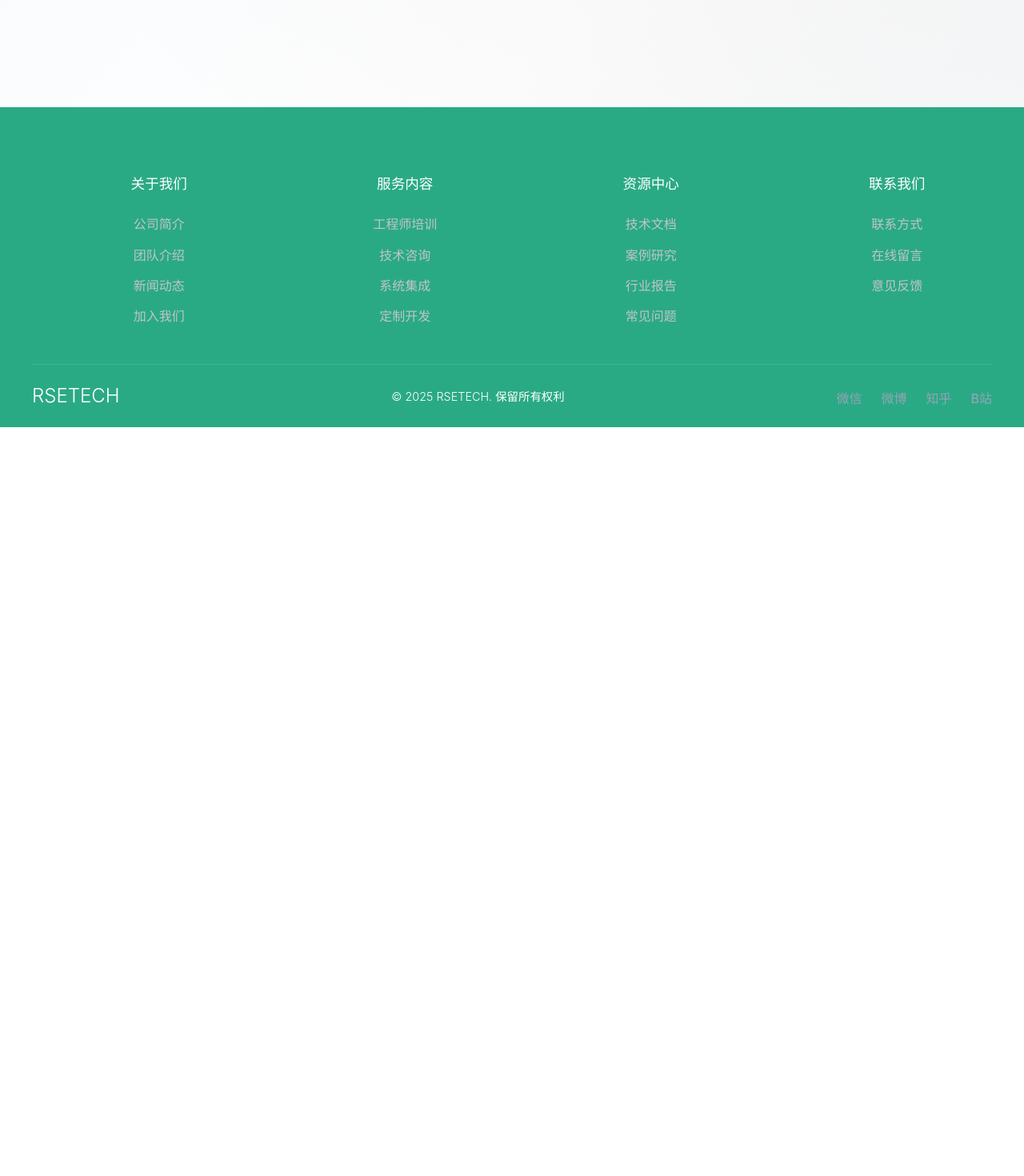
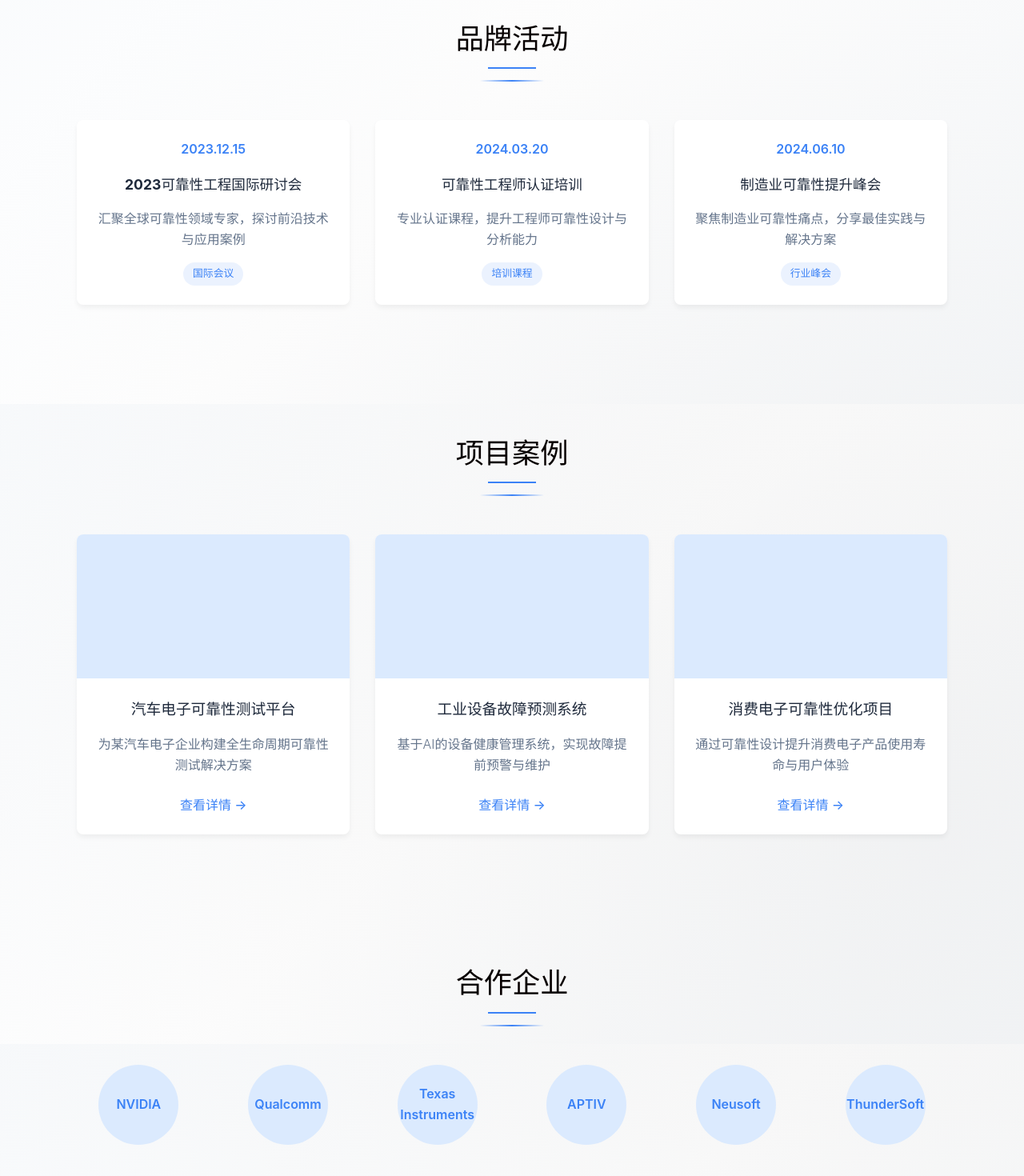
Before and after one commit to dididiskq/WeiMin, a Vue app in the folder vue-wmhx-pro/: page / in a window 1280 px wide. Shown: the part 3495-4965 px from the top of the page at 80% size. Before the commit the page ends 4029 px from the top, so only its background shows below. Built offline with nearby package versions, Linux system fonts and the light colour scheme.

Commit message:
feat(页面内容): 更新联系我们信息并新增品牌活动、项目案例和合作企业板块
更新了联系我们页面的公司地址、联系电话和电子邮箱信息
在首页新增了品牌活动、项目案例和合作企业三个板块，包括相关样式和内容

```diff
--- a/vue-wmhx-pro/src/views/ContactUs.vue
+++ b/vue-wmhx-pro/src/views/ContactUs.vue
@@ -16,7 +16,7 @@
               </div>
               <div class="contact-details">
                 <h3>公司地址</h3>
-                <p>深圳市南山区科技园南区科技南十二路007号</p>
+                <p>深圳市龙华区人民路与八一路交汇处环智中心C座46楼</p>
               </div>
             </div>
 
@@ -26,7 +26,7 @@
               </div>
               <div class="contact-details">
                 <h3>联系电话</h3>
-                <p>0755-12345678</p>
+                <p>李老师：6666-12345678</p>
               </div>
             </div>
 
@@ -36,7 +36,7 @@
               </div>
               <div class="contact-details">
                 <h3>电子邮箱</h3>
-                <p>contact@reliability-engineering.org</p>
+                <p>RSE_2021@163.com</p>
               </div>
             </div>
           </div>
--- a/vue-wmhx-pro/src/views/Home.vue
+++ b/vue-wmhx-pro/src/views/Home.vue
@@ -180,6 +180,90 @@ onMounted(() => {
           <div class="service-card hover-lift">
             <div class="card-icon"><span>05</span></div>
             <h3>可靠性平台搭建</h3>
+          </div>
+        </div>
+      </section>
+
+      <!-- 品牌活动 -->
+      <section id="activities" class="section fade-in">
+        <div class="section-header">
+          <h2 class="section-title">品牌活动</h2>
+          <div class="section-divider"></div>
+        </div>
+        <div class="activities-container">
+          <div class="activity-card">
+            <div class="activity-date">2023.12.15</div>
+            <h3 class="activity-title">2023可靠性工程国际研讨会</h3>
+            <p class="activity-desc">汇聚全球可靠性领域专家，探讨前沿技术与应用案例</p>
+            <div class="activity-tag">国际会议</div>
+          </div>
+          <div class="activity-card">
+            <div class="activity-date">2024.03.20</div>
+            <h3 class="activity-title">可靠性工程师认证培训</h3>
+            <p class="activity-desc">专业认证课程，提升工程师可靠性设计与分析能力</p>
+            <div class="activity-tag">培训课程</div>
+          </div>
+          <div class="activity-card">
+            <div class="activity-date">2024.06.10</div>
+            <h3 class="activity-title">制造业可靠性提升峰会</h3>
+            <p class="activity-desc">聚焦制造业可靠性痛点，分享最佳实践与解决方案</p>
+            <div class="activity-tag">行业峰会</div>
+          </div>
+        </div>
+      </section>
+
+      <!-- 项目案例 -->
+      <section id="cases" class="section fade-in">
+        <div class="section-header">
+          <h2 class="section-title">项目案例</h2>
+          <div class="section-divider"></div>
+        </div>
+        <div class="cases-grid">
+          <div class="case-card">
+            <div class="case-image" style="background-color: #dbeafe;"></div>
+            <h3 class="case-title">汽车电子可靠性测试平台</h3>
+            <p class="case-desc">为某汽车电子企业构建全生命周期可靠性测试解决方案</p>
+            <router-link to="/project-case" class="case-link">查看详情 →</router-link>
+          </div>
+          <div class="case-card">
+            <div class="case-image" style="background-color: #dbeafe;"></div>
+            <h3 class="case-title">工业设备故障预测系统</h3>
+            <p class="case-desc">基于AI的设备健康管理系统，实现故障提前预警与维护</p>
+            <router-link to="/project-case" class="case-link">查看详情 →</router-link>
+          </div>
+          <div class="case-card">
+            <div class="case-image" style="background-color: #dbeafe;"></div>
+            <h3 class="case-title">消费电子可靠性优化项目</h3>
+            <p class="case-desc">通过可靠性设计提升消费电子产品使用寿命与用户体验</p>
+            <router-link to="/project-case" class="case-link">查看详情 →</router-link>
+          </div>
+        </div>
+      </section>
+
+      <!-- 合作企业 -->
+      <section id="cooperation" class="section fade-in">
+        <div class="section-header">
+          <h2 class="section-title">合作企业</h2>
+          <div class="section-divider"></div>
+        </div>
+        <div class="companies-grid">
+          <div class="company-card">
+            <div class="company-logo" style="background-color: #dbeafe;">NVIDIA</div>
+          </div>
+          <div class="company-card">
+            <div class="company-logo" style="background-color: #dbeafe;">Qualcomm</div>
+          </div>
+          <div class="company-card">
+            <div class="company-logo" style="background-color: #dbeafe;">Texas Instruments</div>
+          </div>
+          <div class="company-card">
+            <div class="company-logo" style="background-color: #dbeafe;">APTIV</div>
+          </div>
+          <div class="company-card">
+            <div class="company-logo" style="background-color: #dbeafe;">Neusoft</div>
+          </div>
+          <div class="company-card">
+            <div class="company-logo" style="background-color: #dbeafe;">ThunderSoft</div>
           </div>
         </div>
       </section>
@@ -487,7 +571,142 @@ onMounted(() => {
   box-shadow: 0 10px 25px -5px rgba(0, 0, 0, 0.2);
 }
 
-.card-icon {
+/* 合作企业 */
+.companies-grid {
+  display: grid;
+  grid-template-columns: repeat(auto-fit, minmax(150px, 1fr));
+  gap: 2rem;
+  justify-items: center;
+}
+
+.company-card {
+  display: flex;
+  flex-direction: column;
+  align-items: center;
+}
+
+.company-logo {
+  width: 100px;
+  height: 100px;
+  border-radius: 50%;
+  display: flex;
+  align-items: center;
+  justify-content: center;
+  color: #3b82f6;
+  font-weight: 600;
+  margin-bottom: 1rem;
+  transition: all 0.3s ease;
+}
+
+.company-card:hover .company-logo {
+  transform: scale(1.1);
+  box-shadow: 0 10px 15px -3px rgba(59, 130, 246, 0.3);
+}
+
+/* 品牌活动 */
+.activities-container {
+  display: grid;
+  grid-template-columns: repeat(auto-fit, minmax(300px, 1fr));
+  gap: 2rem;
+}
+
+.activity-card {
+  background: #ffffff;
+  border-radius: 8px;
+  padding: 1.5rem;
+  box-shadow: 0 4px 6px rgba(0, 0, 0, 0.05);
+  transition: transform 0.3s ease, box-shadow 0.3s ease;
+}
+
+.activity-card:hover {
+  transform: translateY(-5px);
+  box-shadow: 0 10px 15px -3px rgba(59, 130, 246, 0.1);
+}
+
+.activity-date {
+  color: #3b82f6;
+  font-weight: 600;
+  margin-bottom: 0.5rem;
+}
+
+.activity-title {
+  color: #1e293b;
+  margin-bottom: 0.75rem;
+  font-size: 1.1rem;
+}
+
+.activity-desc {
+  color: #64748b;
+  margin-bottom: 1rem;
+  line-height: 1.6;
+}
+
+.activity-tag {
+  display: inline-block;
+  background: rgba(59, 130, 246, 0.1);
+  color: #3b82f6;
+  padding: 0.25rem 0.75rem;
+  border-radius: 20px;
+  font-size: 0.8rem;
+}
+
+/* 项目案例 */
+.cases-grid {
+  display: grid;
+  grid-template-columns: repeat(auto-fit, minmax(300px, 1fr));
+  gap: 2rem;
+}
+
+.case-card {
+  background: #ffffff;
+  border-radius: 8px;
+  overflow: hidden;
+  box-shadow: 0 4px 6px rgba(0, 0, 0, 0.05);
+  transition: transform 0.3s ease, box-shadow 0.3s ease;
+}
+
+.case-card:hover {
+  transform: translateY(-5px);
+  box-shadow: 0 10px 15px -3px rgba(59, 130, 246, 0.1);
+}
+
+.case-image {
+  height: 180px;
+  margin-bottom: 1.5rem;
+  display: flex;
+  align-items: center;
+  justify-content: center;
+  font-size: 1.5rem;
+  color: #3b82f6;
+}
+
+.case-title {
+  color: #1e293b;
+  margin-bottom: 0.5rem;
+  padding: 0 1.5rem;
+}
+
+.case-desc {
+  color: #64748b;
+  margin-bottom: 1.5rem;
+  padding: 0 1.5rem;
+  line-height: 1.6;
+}
+
+.case-link {
+  display: inline-block;
+  color: #3b82f6;
+  font-weight: 500;
+  padding: 0 1.5rem 1.5rem;
+  text-decoration: none;
+  transition: color 0.3s ease;
+}
+
+.case-link:hover {
+  color: #2563eb;
+}
+
+/* 主要内容区域 */.card-icon {
   width: 60px;
   height: 60px;
   border-radius: 50%;
```
